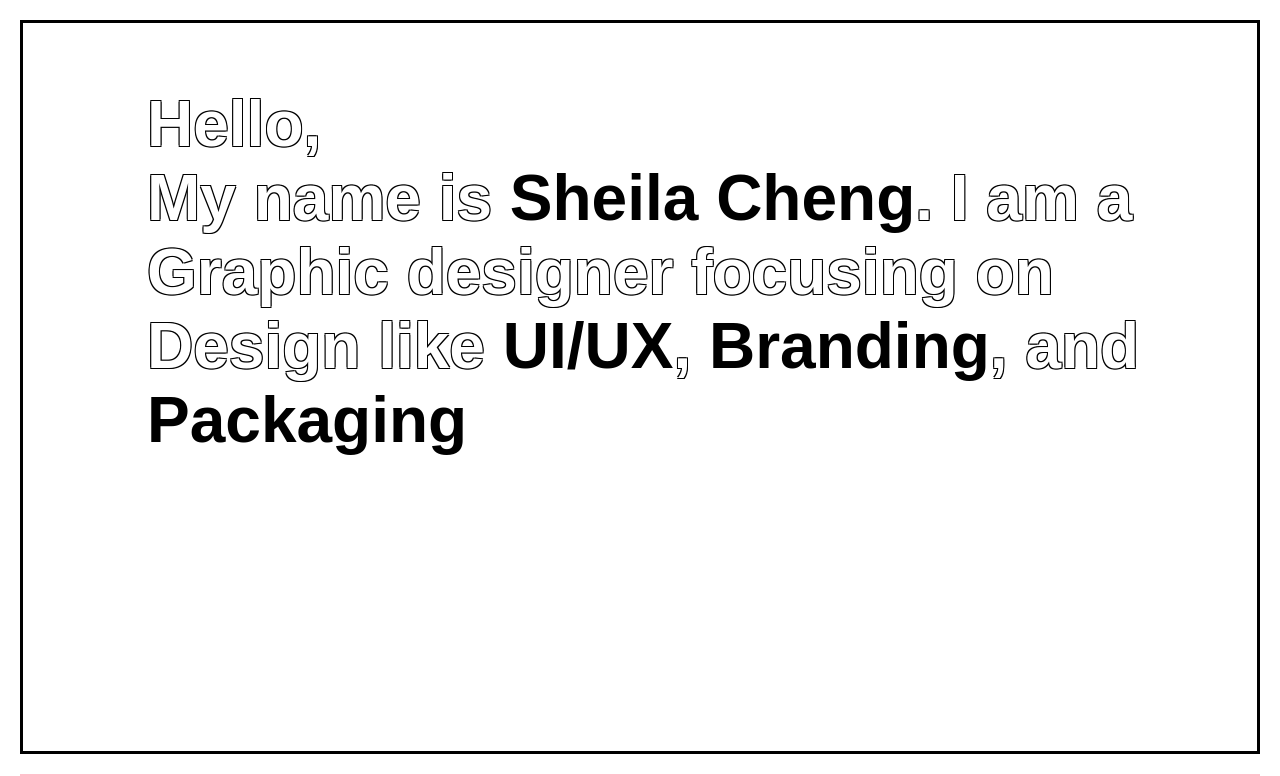
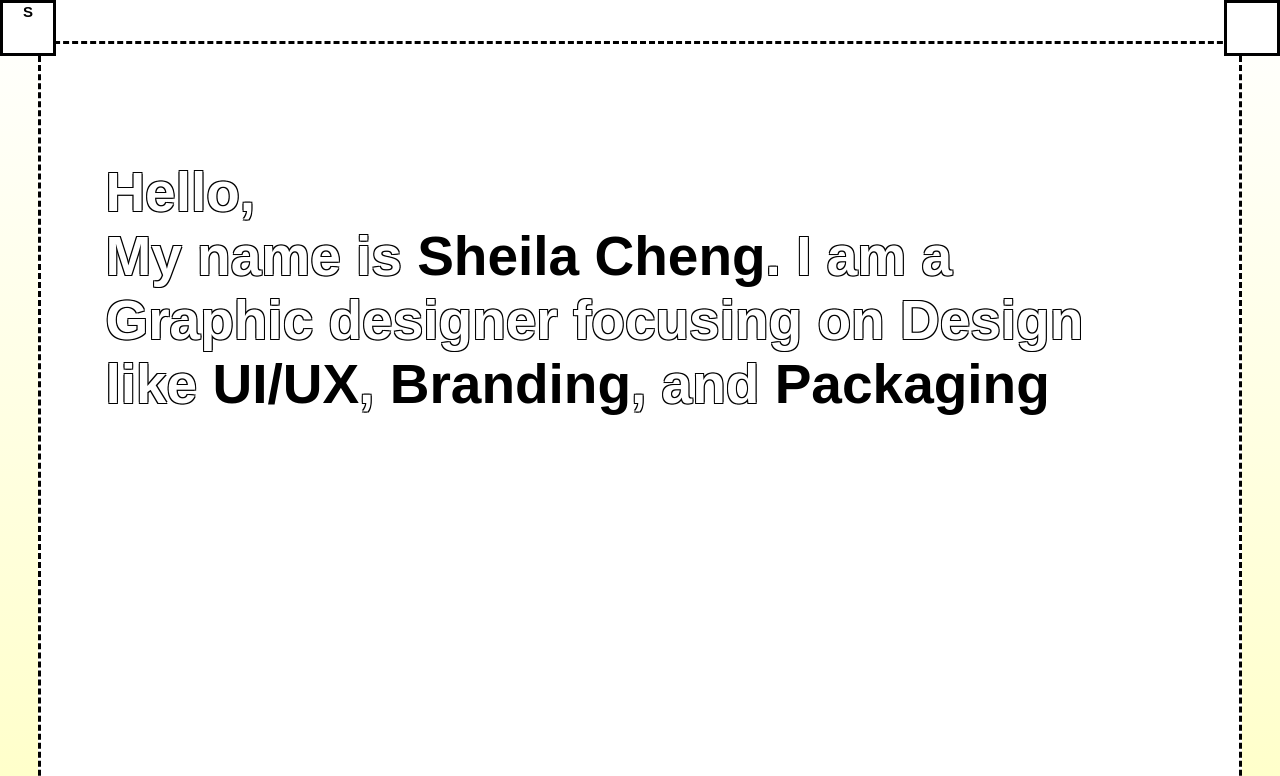
Before and after one commit to chens070/sc.com, a plain HTML site: page home.html in a window 1280 px wide. Shown: the top 776 px of the page. Drawn offline with nearby package versions, Linux system fonts and the light colour scheme.

Commit message:
top nav style

```diff
--- a/assets/css/home.css
+++ b/assets/css/home.css
@@ -4,14 +4,58 @@ body{
   font-family: Arial, Helvetica, sans-serif;
   font-size: 64px;
   font-weight: bold;
+  background: linear-gradient(#fff,yellow);
 }
-.block a:link{ text-shadow: none;}
+@media (max-width:1450px){ body{font-size: 55px;}}
+@media (max-width:1050px){ body{font-size: 50px;}}
+@media (max-width:890px){
+  body{font-size: 40px;}
+  .block{padding:1vw;}
+}
 
-.block.intro a:link{
+.top-nav{
+  position: fixed;
+  margin-top:-48px;
+  width: 100vw;
+  height: 48px;
+  background: #fff;
+  border-top: 3px solid #0000;
+  border-style: dashed;
+}
+
+.menu-left{
+  width: 50px;
+  height:50px;
+  border: 3px solid #000000;
+  background: #fff;
+  position: fixed;
+  left:0;
+  top:0;
+  font-size: 15px;
+  text-align: center;
+}
+
+.menu-left a:link{
+  padding-top: 20px;
+}
+
+.menu-right{
+  width: 50px;
+  height: 50px;
+  border: 3px solid #000000;
+  background: #fff;
+  position: fixed;
+  right:0;
+  top:0;
+}
+
+a:link{
+  text-shadow: none;
   text-decoration: none;
-  color: #000000;
-}
-.block.uxui a:link{
+  color: #000000;}
+
+
+/* .block.uxui a:link{
   text-decoration: none;
   color: pink;
 }
@@ -22,52 +66,39 @@ body{
 .block.packaging a:link{
   text-decoration: none;
   color: greenyellow;
-}
+} */
 a:visited{ color: #000000;}
 
 .block{
-  height: 75vh;
+  height: 80vh;
   padding: 5vw;
-  margin: 20px;
+  margin: 3vw;
+  border: 3px solid black;
+  border-style: dashed;
+  background: #fff;
 }
 
 .block p{
-  padding-bottom: 50px;
   color: #fff;
-  margin: 0px 0 0 60px;
   width: 80vw;
   text-decoration: none;
   text-shadow: -1px -1px 0 #000000, 1px -1px 0 #000000, -1px 1px 0 #000000, 1px 1px 0 #000000;
 }
-
-.intro{ border: 3px solid black;}
+.block.contact{ height: auto;}
+/* .intro{ border: 3px solid black;}
 .uxui{ border: 3px solid pink;}
 .branding{ border: 3px solid rgb(107, 235, 235);}
-.packaging{ border: 3px solid greenyellow;}
+.packaging{ border: 3px solid greenyellow;} */
+
 .button{ color: #000000;}
 
 ::selection{
   background: black;
 }
 
-.contact{
-  color:#7EFFE2;
-  margin: 300px 0 0 60px;
-  position: fixed;
-}
 
-.shape{
-  width: 13px;
-  height: 68px;
-  background: #7EFFE2;
-  float: left;
 
-}
 
-.contact-me{
-  float:left;
-  margin-left: 10px;
-}
 
 
 /* Interactive page */
--- a/home.html
+++ b/home.html
@@ -8,6 +8,10 @@
   </head>
 
   <body class="home">
+  <div class="top-nav">
+    <div class="menu-left"><a href="home.html">S</a></div>
+    <div class="menu-right"></div>
+  </div>
 
 <div class="block intro">
   <p> Hello,</br> My name is <span class="button m0"><a href="sheila.html">Sheila Cheng</a></span>.
@@ -51,16 +55,17 @@
   </p>
 </div>
 
-
-<div class="contact">
-  <div class="shape"></div>
-  <div class="contact-me">contact me</div>
+<div class="block contact">
+  <p>Yes. <a href="mailto:sheila.cheng82@gmail.com">Contact me.</a></p>
 </div>
 
 <a class="scroll-top" href="#">
     <img src="assets/img/top icon.png">
   </a>
 
+
+
+
   <script src="assets/js/app.js"></script>
 
   </body>
```
